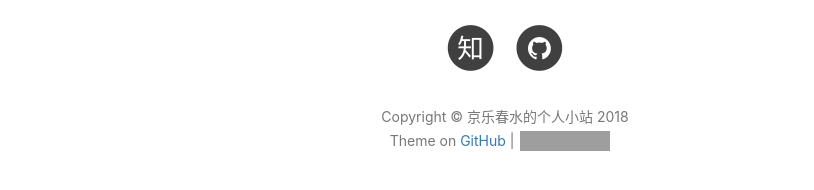
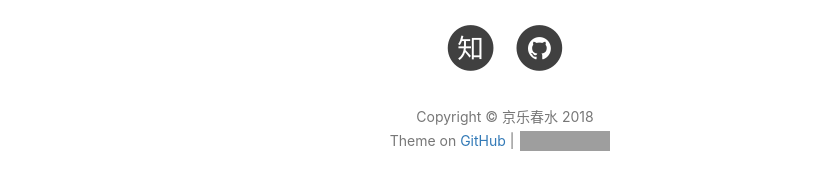
Before and after one commit to MrChildrenWE/MrChildrenWE.github.io, a Jekyll site: the page built from index.html, in a window 1280 px wide and 900 px high, scrolled down 3196 px. Shown: the part 655-845 px from the top of the window, without its empty margins (135-949 px from the left). Built offline with Jekyll 4.4.1, drawn with Linux system fonts in a browser that asks for light colours; nearby versions of some CDN libraries; the list of posts is cut into pages by our own code; comment, search, counter and statistics services are not loaded; some of the changed text lies outside the part shown; grey boxes are pictures that could not be loaded.

Commit message:
Update _config.yml

```diff
--- a/_config.yml
+++ b/_config.yml
@@ -1,5 +1,5 @@
 # Site settings
-title: 京乐春水的个人小站
+title: 京乐春水
 SEOTitle: きょうらく しゅんすい
 header-img: img/1.jpg
 email: wjqmrchildren@163.com
```
